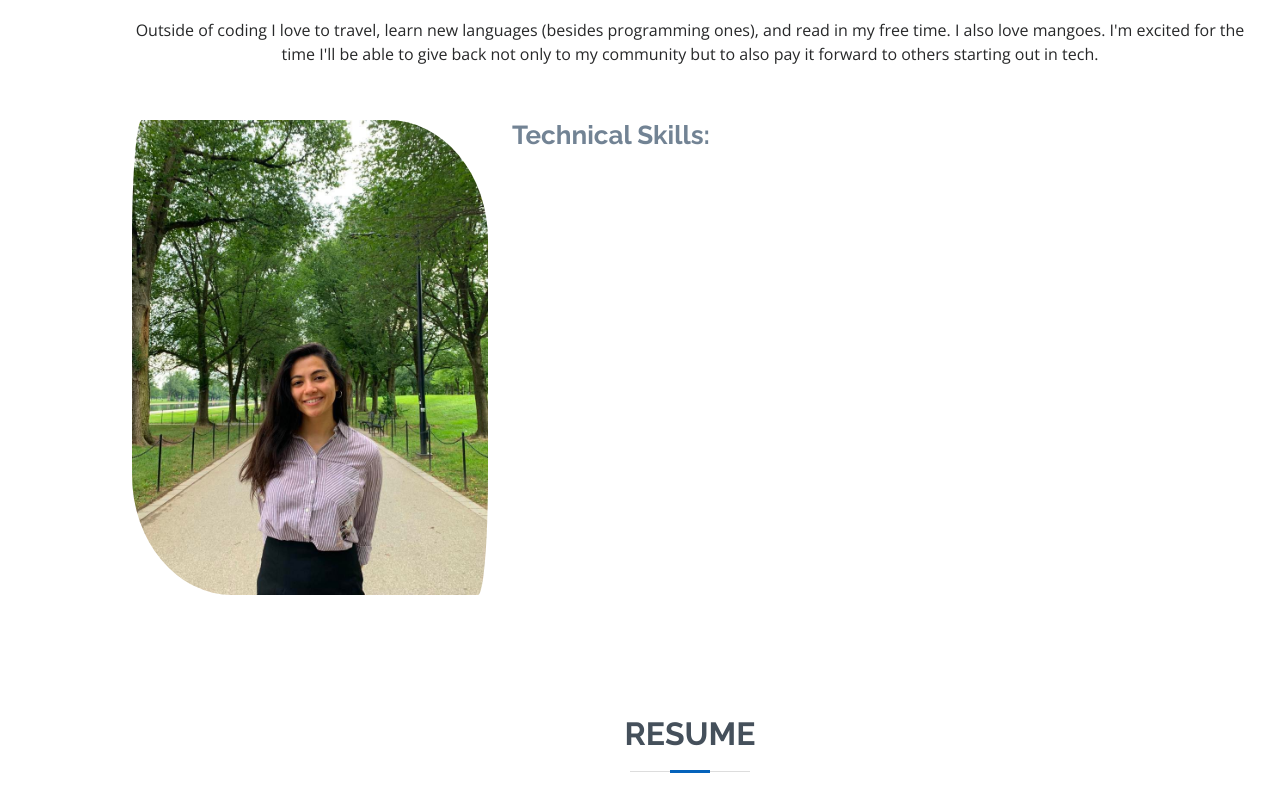
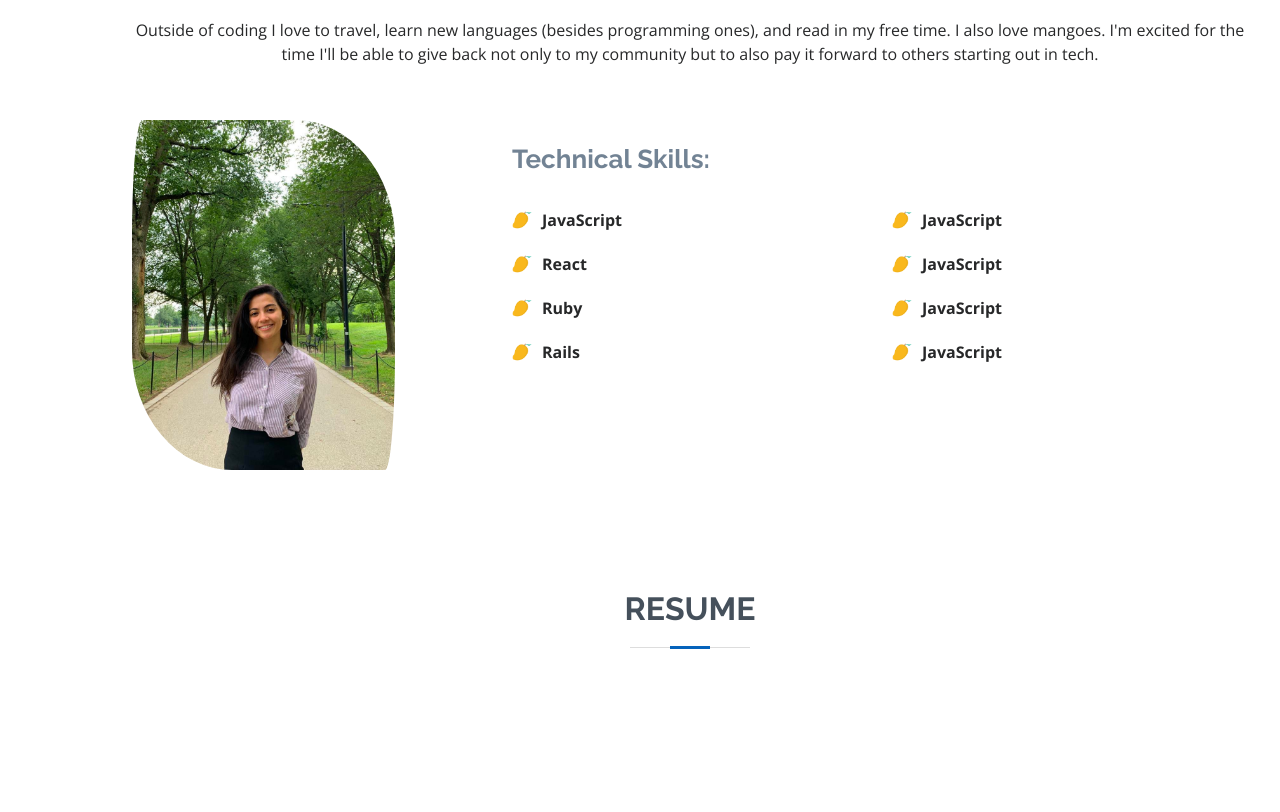
Before and after one commit to alex-andria/alex-andria.github.io, a plain HTML site: page index.html in a window 1280 px wide. Shown: the part 1040-1852 px from the top of the page. Drawn offline with nearby package versions, Linux system fonts and the light colour scheme.

Commit message:
skills formatting added

```diff
--- a/index.html
+++ b/index.html
@@ -92,37 +92,35 @@
 
         <div class="row">
           <div class="col-lg-4">
-            <img src="assets/img/DC.jpg" class="img-fluid" alt="" style="border-radius: 10px 100px / 120px;">
+            <img src="assets/img/DC.jpg" class="img-fluid" alt="" style="border-radius: 10px 100px / 120px; height: 350px;">
           </div>
           <div class="col-lg-8 pt-4 pt-lg-0 content">
             <!-- <h3>UI/UX Designer &amp; Web Developer.</h3> -->
+            <br>
             <h3>Technical Skills:</h3>
             <!-- <p class="fst-italic"> -->
               <!-- Lorem ipsum dolor sit amet, consectetur adipiscing elit, sed do eiusmod tempor incididunt ut labore et dolore -->
               <!-- magna aliqua. -->
             <!-- </p> -->
-            <!-- <div class="row"> -->
-              <!-- <div class="col-lg-6"> -->
-                <!-- <ul> -->
-                  <!-- <li><i class="bi bi-chevron-right"></i> <strong>Birthday:</strong> <span>1 May 1995</span></li> -->
-                  <!-- <li><i class="bi bi-chevron-right"></i> <strong>Website:</strong> <span>www.example.com</span></li> -->
-                  <!-- <li><i class="bi bi-chevron-right"></i> <strong>Phone:</strong> <span>+123 456 7890</span></li> -->
-                  <!-- <li><i class="bi bi-chevron-right"></i> <strong>City:</strong> <span>New York, USA</span></li> -->
-                <!-- </ul> -->
-              <!-- </div> -->
-              <!-- <div class="col-lg-6"> -->
-                <!-- <ul> -->
-                  <!-- <li><i class="bi bi-chevron-right"></i> <strong>Age:</strong> <span>30</span></li> -->
-                  <!-- <li><i class="bi bi-chevron-right"></i> <strong>Degree:</strong> <span>Master</span></li> -->
-                  <!-- <li><i class="bi bi-chevron-right"></i> <strong>PhEmailone:</strong> <span>email@example.com</span></li> -->
-                  <!-- <li><i class="bi bi-chevron-right"></i> <strong>Freelance:</strong> <span>Available</span></li> -->
-                <!-- </ul> -->
-              <!-- </div> -->
-            <!-- </div> -->
-            <!-- <p> -->
-              <!-- Officiis eligendi itaque labore et dolorum mollitia officiis optio vero. Quisquam sunt adipisci omnis et ut. Nulla accusantium dolor incidunt officia tempore. Et eius omnis. -->
-              <!-- Cupiditate ut dicta maxime officiis quidem quia. Sed et consectetur qui quia repellendus itaque neque. Aliquid amet quidem ut quaerat cupiditate. Ab et eum qui repellendus omnis culpa magni laudantium dolores. -->
-            <!-- </p> -->
+            <br>
+            <div class="row">
+              <div class="col-lg-6">
+                <ul>
+                  <li><img src="assets/img/favicon.png" style="width: 20px; height: 20px;"> <strong><span style="margin-left: 10px;">JavaScript</span></strong></li>
+                  <li><img src="assets/img/favicon.png" style="width: 20px; height: 20px;"> <strong><span style="margin-left: 10px;">React</span></strong></li>
+                  <li><img src="assets/img/favicon.png" style="width: 20px; height: 20px;"> <strong><span style="margin-left: 10px;">Ruby</span></strong></li>
+                  <li><img src="assets/img/favicon.png" style="width: 20px; height: 20px;"> <strong><span style="margin-left: 10px;">Rails</span></strong></li>
+                </ul>
+              </div>
+              <div class="col-lg-6">
+                <ul>
+                  <li><img src="assets/img/favicon.png" style="width: 20px; height: 20px;"> <strong><span style="margin-left: 10px;">JavaScript</span></strong></li>
+                  <li><img src="assets/img/favicon.png" style="width: 20px; height: 20px;"> <strong><span style="margin-left: 10px;">JavaScript</span></strong></li>
+                  <li><img src="assets/img/favicon.png" style="width: 20px; height: 20px;"> <strong><span style="margin-left: 10px;">JavaScript</span></strong></li>
+                  <li><img src="assets/img/favicon.png" style="width: 20px; height: 20px;"> <strong><span style="margin-left: 10px;">JavaScript</span></strong></li>
+                </ul>
+              </div>
+            </div>
           </div>
         </div>
 
```
